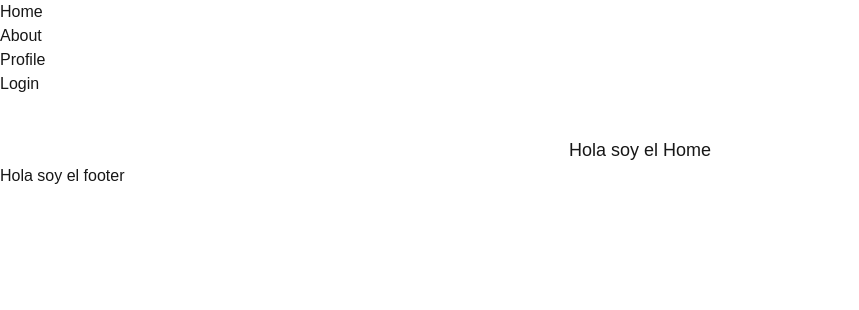
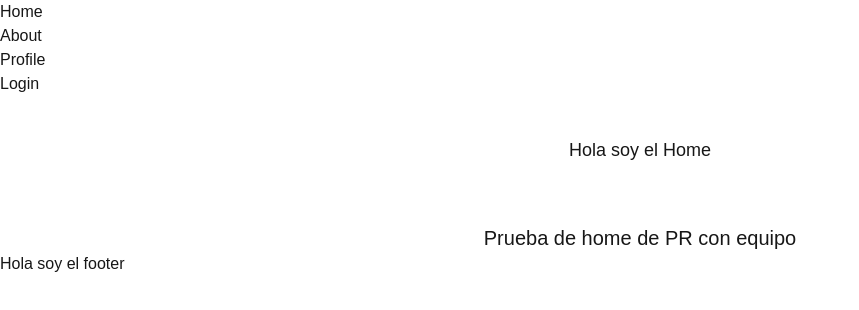
Before and after one commit to PowerGymok/PF-Front, a Next.js app in the folder front/: page / in a window 1280 px wide. Shown: the top 310 px of the page, without its empty margins (0-859 px from the left). Built offline with nearby package versions, Linux system fonts and the light colour scheme.

Commit message:
cambio en homecomponent para comprobar PR

```diff
--- a/front/components/HomeComponent.tsx
+++ b/front/components/HomeComponent.tsx
@@ -4,6 +4,8 @@ export default function HomeComponent() {
     return (
         <div>
             <h1 className="flex justify-center mt-10 text-lg">Hola soy el Home</h1>
+
+            <h2 className="flex justify-center mt-15 text-xl">Prueba de home de PR con equipo</h2>
         </div>
     )
 }
```
